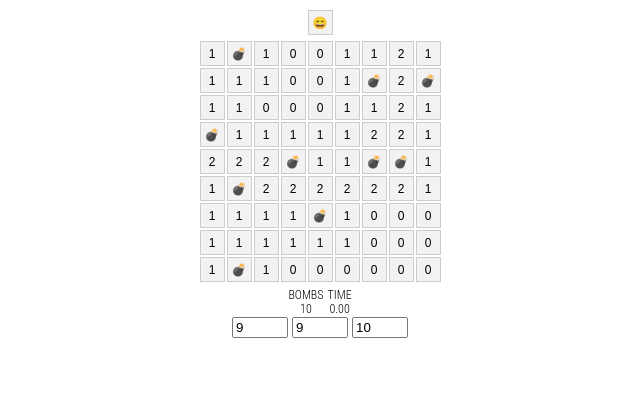
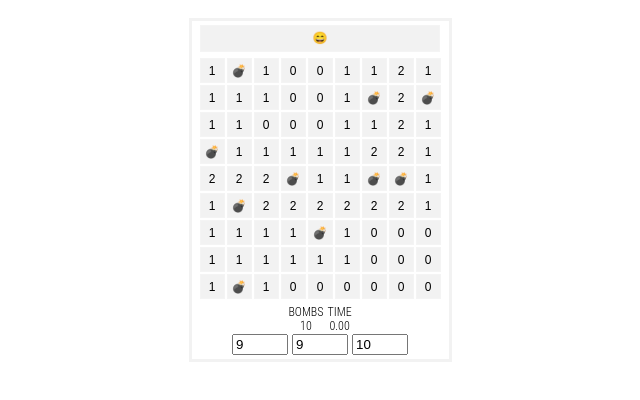
Before and after one commit to vetaylor/emoji-minesweeper, a plain HTML site: page index.html in a window 1280 px wide. Shown: the whole page, without its empty margins (320-960 px from the left). Drawn offline with nearby package versions, Linux system fonts and the light colour scheme.

Commit message:
💅 Change the game and button styles

```diff
--- a/emoji-minesweeper.css
+++ b/emoji-minesweeper.css
@@ -4,14 +4,16 @@ body {
 }
 
 button {
-	width: 25px;
-	height: 25px;
-	padding: 0px;
+	box-sizing: border-box;
 }
 
 #game {
 	position: relative;
 	margin-top: 10px;
+	padding: 4px 2px;
+	background-color: #ffffff;
+	border: 3px solid #f2f2f2;
+	display: inline-block;
 }
 
 #board {
@@ -24,12 +26,21 @@ button {
 	vertical-align: middle;
 	line-height: 25px;
 	background-color: #f2f2f2;
-	border: 1px solid #ccc;
-	box-sizing: border-box;
+	border: 1px solid #f4f4f4;
 }
 
 .cell {
+	width: 25px;
+	height: 25px;
+	padding: 0px;
 	margin: 1px;
+	display: inline-block;
+}
+
+.new-game {
+	width: 95%;
+	padding: 0;
+	display: inline-block;
 }
 
 .stat {
--- a/index.html
+++ b/index.html
@@ -10,7 +10,7 @@
 		<div id="game" class="minesweeper">
 
 			<div>
-				<button id="gameStatus" class="btn">😄</button>
+				<button id="gameStatus" class="btn new-game">😄</button>
 			</div>
 
 			<div id="board"></div>
```
